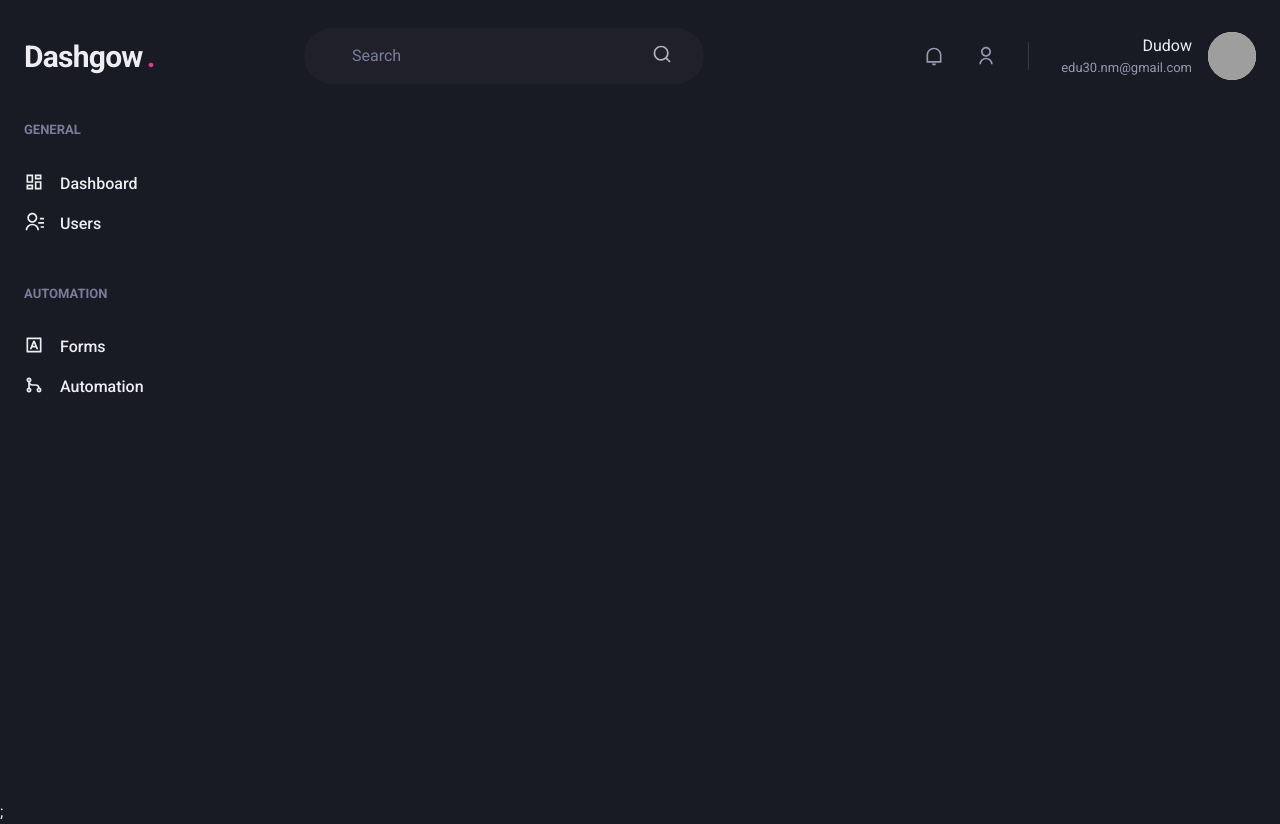
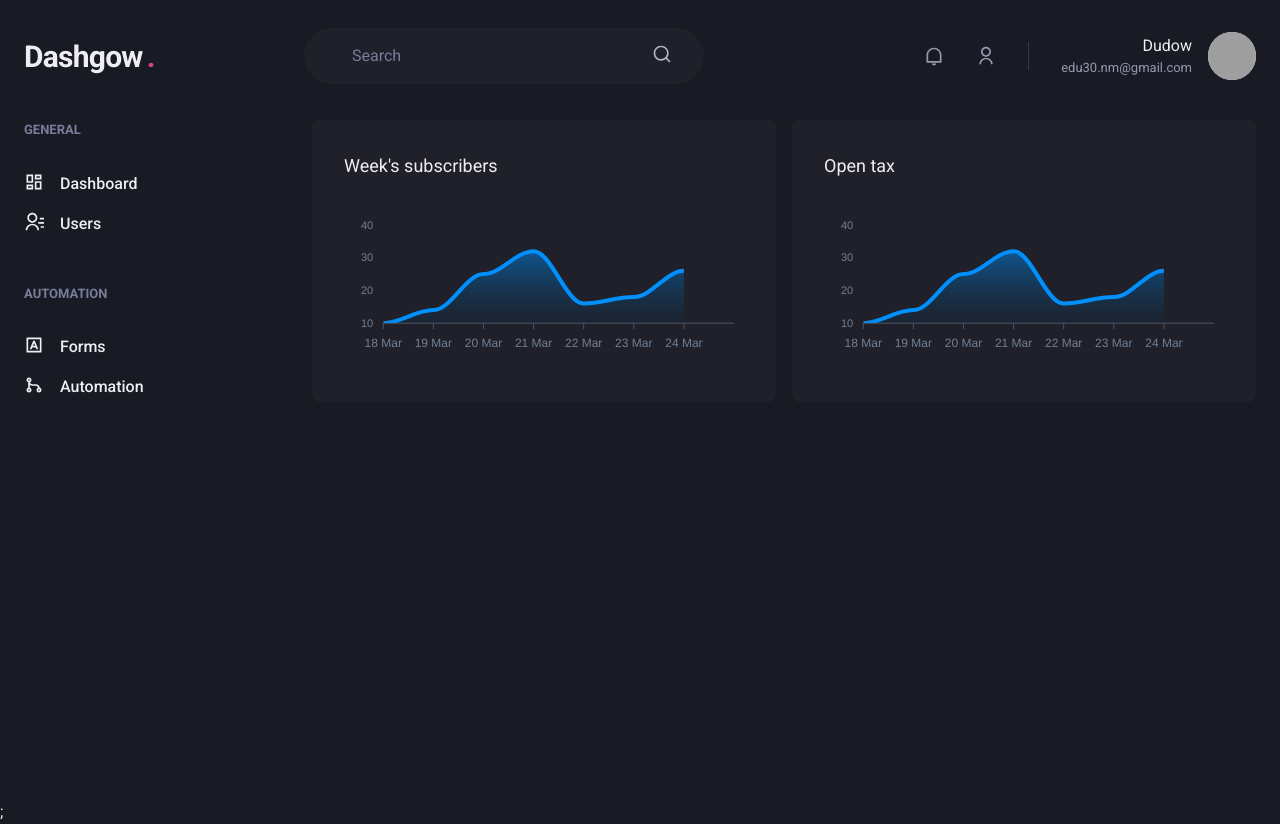
Before and after one commit to Dudow/Dashgow, a Next.js app: page /dashboard in a window 1280 px wide. Built offline with nearby package versions, Linux system fonts and the light colour scheme; grey boxes are pictures that could not be loaded.

Commit message:
feat: add apexcharts

```diff
--- a/package.json
+++ b/package.json
@@ -15,9 +15,11 @@
     "@emotion/styled": "^11.8.1",
     "@types/node": "^17.0.19",
     "@types/react": "^17.0.39",
+    "apexcharts": "^3.33.1",
     "framer-motion": "^6.2.7",
     "next": "12.1.0",
     "react": "17.0.2",
+    "react-apexcharts": "^1.3.9",
     "react-dom": "17.0.2",
     "react-icons": "^4.3.1",
     "typescript": "^4.5.5"
--- a/src/pages/dashboard.tsx
+++ b/src/pages/dashboard.tsx
@@ -1,6 +1,67 @@
-import { Flex } from "@chakra-ui/react";
+import { Box, Flex, SimpleGrid, Text, theme } from "@chakra-ui/react";
+import dynamic from "next/dynamic";
 import { Header } from "../components/Header";
 import { Sidebar } from "../components/Sidebar";
+
+const Chart = dynamic(() => import("react-apexcharts"), {
+  ssr: false,
+});
+
+const options = {
+  chart: {
+    toolbar: {
+      show: false,
+    },
+    zoom: {
+      enabled: false,
+    },
+    foreColor: theme.colors.gray[500],
+  },
+  grid: {
+    show: false,
+  },
+  dataLabels: {
+    enabled: false,
+  },
+  tooltip: {
+    enabled: false,
+  },
+  xaxis: {
+    type: "datetime",
+    axisBorder: {
+      color: theme.colors.gray[600],
+    },
+    axisTicks: {
+      color: theme.colors.gray[600],
+    },
+    categories: [
+      "2021-03-18T00:00:00.000Z",
+      "2021-03-19T00:00:00.000Z",
+      "2021-03-20T00:00:00.000Z",
+      "2021-03-21T00:00:00.000Z",
+      "2021-03-22T00:00:00.000Z",
+      "2021-03-23T00:00:00.000Z",
+      "2021-03-24T00:00:00.000Z",
+      "2021-03-25T00:00:00.000Z",
+    ],
+  },
+  fill: {
+    opacity: 0.3,
+    type: "gradient",
+    gradient: {
+      shade: "dark",
+      opacityFrom: 0.7,
+      opacityTo: 0.3,
+    },
+  },
+};
+
+const series = [
+  {
+    name: "series1",
+    data: [10, 14, 25, 32, 16, 18, 26],
+  },
+];
 
 export default function Dashboard() {
   return (
@@ -8,6 +69,26 @@
       <Header />
       <Flex w="100%" my={6} maxW={1480} px={6}>
         <Sidebar />
+
+        <SimpleGrid
+          flex={1}
+          gap="4"
+          minChildWidth="320px"
+          alignContent="flex-start"
+        >
+          <Box p="8" bg="gray.800" borderRadius={8} pb="4">
+            <Text fontSize="lg" mb="4">
+              Week's subscribers
+            </Text>
+            <Chart type="area" height={160} options={options} series={series} />
+          </Box>
+          <Box p="8" bg="gray.800" borderRadius={8}>
+            <Text fontSize="lg" mb="4">
+              Open tax
+            </Text>
+            <Chart type="area" height={160} options={options} series={series} />
+          </Box>
+        </SimpleGrid>
       </Flex>
     </Flex>
   );
```
Also changed, not shown: 1 other file (tests, documents, lock files or other folders).
